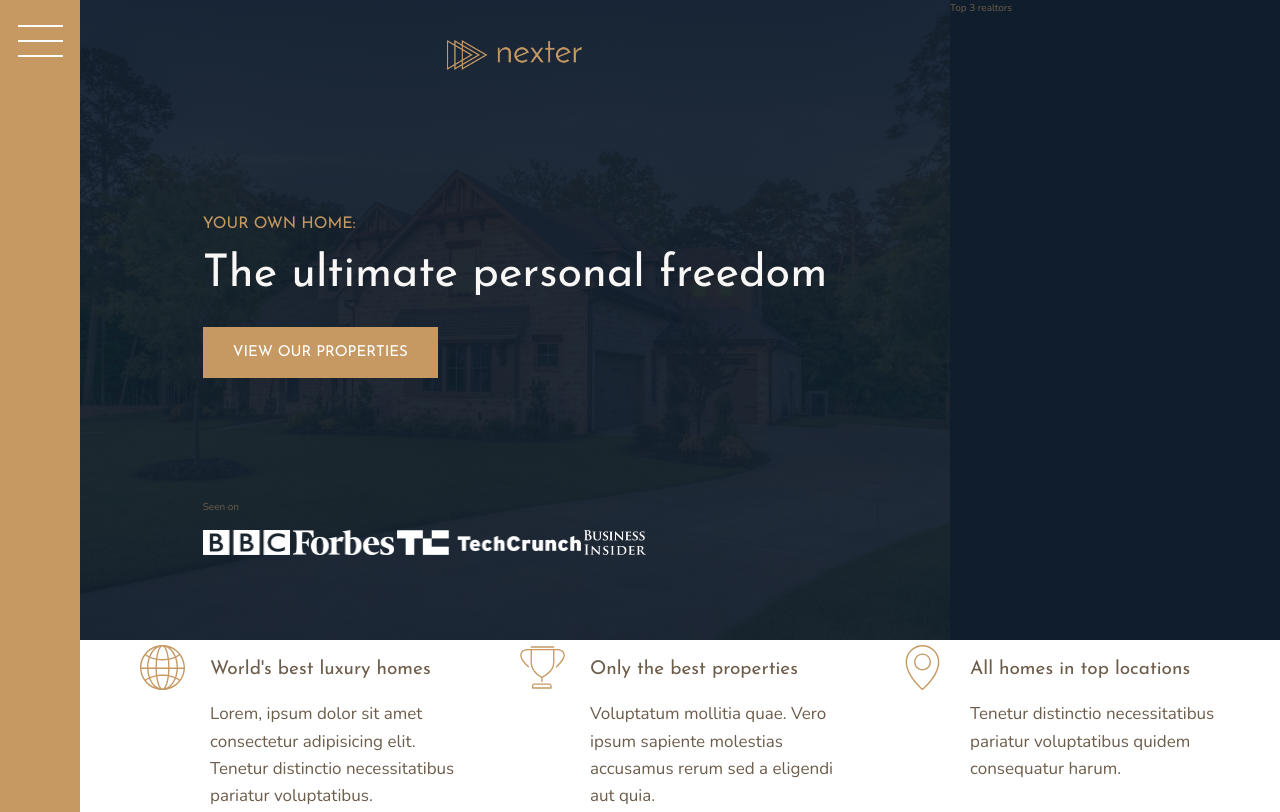
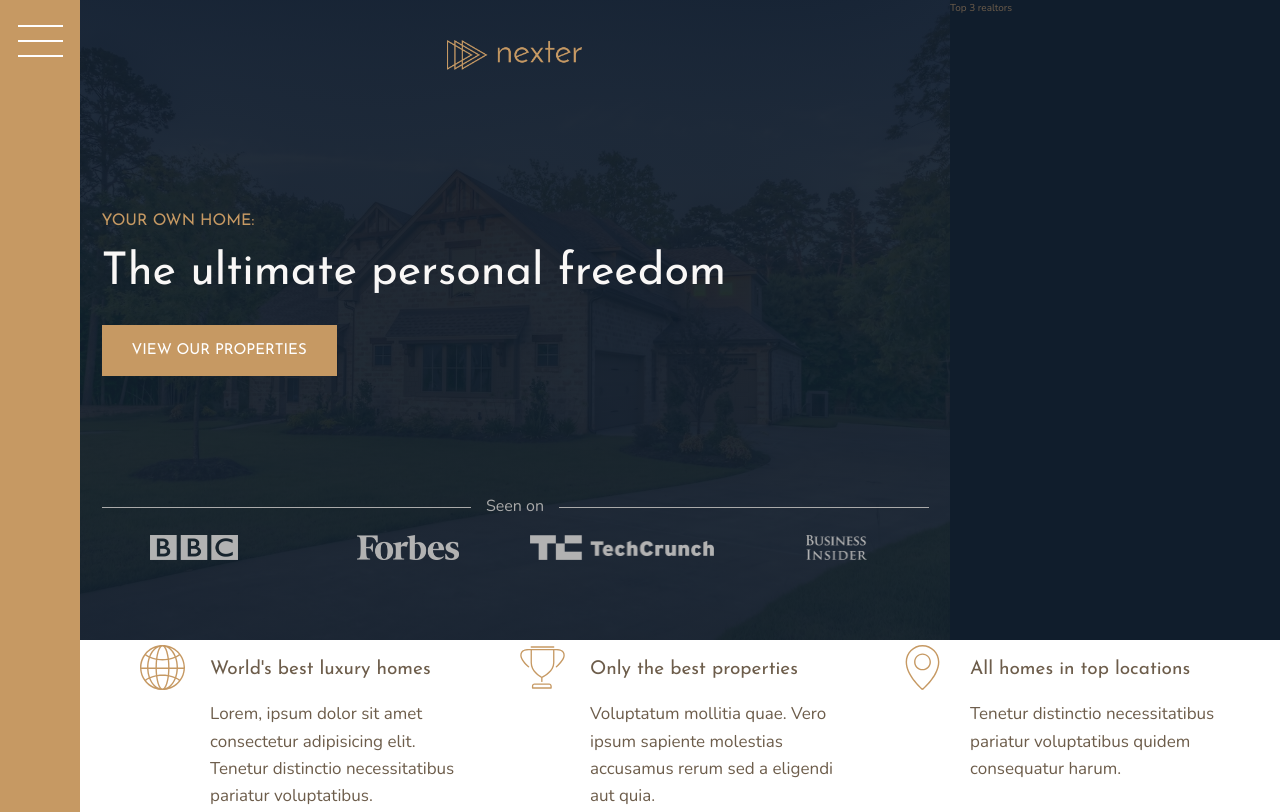
Before and after one commit to aruyamam/advanced-css-course-nexter, a website: page index.html in a window 1280 px wide. Shown: the top 812 px of the page. Drawn offline with nearby package versions, Linux system fonts and the light colour scheme.

Commit message:
Building the Header - Part 2

```diff
--- a/index.html
+++ b/index.html
@@ -22,7 +22,7 @@
             <h1 class="heading-1">The ultimate personal freedom</h1>
             <button class="btn header__btn">View our properties</button>
             <div class="header__seenon-text">Seen on</div>
-            <div class="header__seeon-logos">
+            <div class="header__seenon-logos">
                 <img src="img/logo-bbc.png" alt="Seen on logo 1">
                 <img src="img/logo-forbes.png" alt="Seen on logo 2">
                 <img src="img/logo-techcrunch.png" alt="Seen on logo 3">
--- a/sass/_header.scss
+++ b/sass/_header.scss
@@ -25,14 +25,33 @@
     justify-self: start;
   }
 
-  &__seeon-text {
+  &__seenon-text {
+    display: grid;
+    grid-template-columns: 1fr max-content 1fr;
+    grid-column-gap: 1.5rem;
+    align-items: center;
 
+    font-size: 1.6rem;
+    color: $color-grey-light-2;
+
+    &::before,
+    &::after {
+      content: '';
+      height: 1px;
+      display: block;
+      background-color: currentColor;
+    }
   }
 
-  &__seeon-logos {
+  &__seenon-logos {
+    display: grid;
+    grid-template-columns: repeat(4, 1fr);
+    grid-column-gap: 3rem;
+    justify-items: center;
 
     img {
       height: 2.5rem;
+      filter: brightness(70%);
     }
   }
 }
```
Also changed, not shown: css/style.css.
